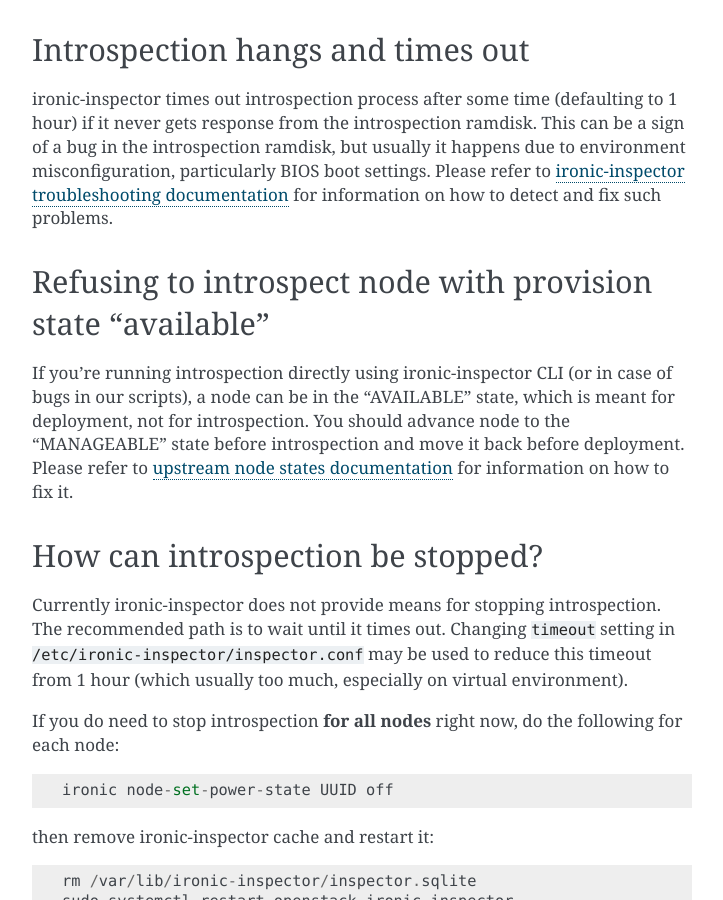
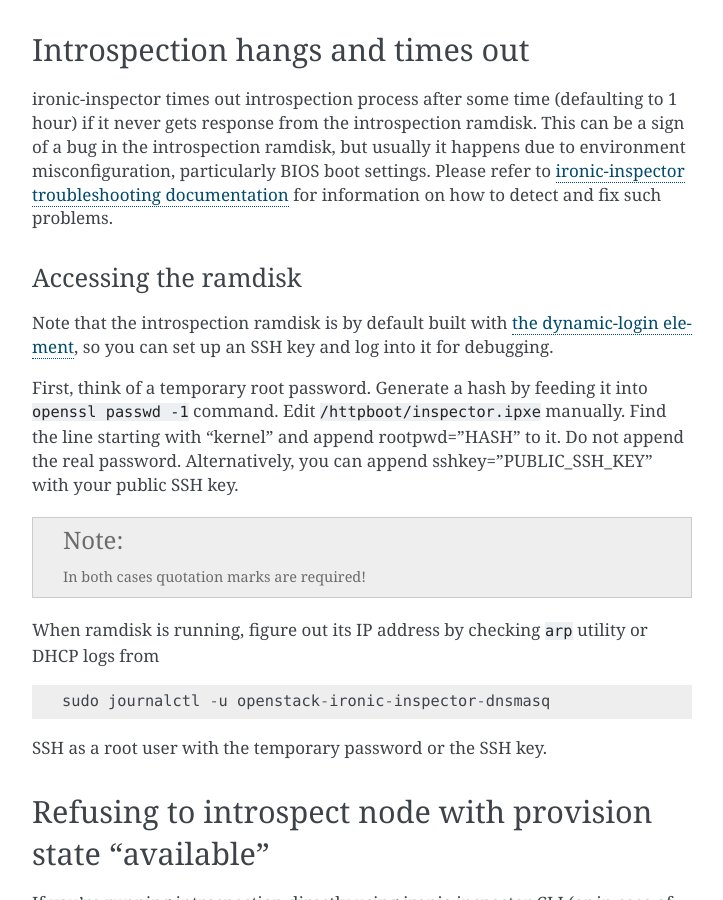
Before and after one commit to openstack-archive/tripleo-docs, a Sphinx documentation site: the page built from doc/source/troubleshooting/troubleshooting-nodes.rst, in a window 1280 px wide and 900 px high, scrolled down 1073 px. Shown: the whole window, without its empty margins (388-1111 px from the left). Built offline with Sphinx 7.4.7, drawn with Linux system fonts in a browser that asks for light colours; pages that are not in the unit, such as notebooks, are missing from menus; some of the changed text lies outside the part shown.

Commit message:
Document SSH-ing into introspection ramdisk
Change-Id: Ifd5f7235af639b98a5c66e012cd996b0e5647430

```diff
--- a/doc/source/troubleshooting/troubleshooting-nodes.rst
+++ b/doc/source/troubleshooting/troubleshooting-nodes.rst
@@ -58,6 +58,31 @@ environment misconfiguration, particularly BIOS boot settings. Please refer to
 `ironic-inspector troubleshooting documentation`_ for information on how to
 detect and fix such problems.
 
+Accessing the ramdisk
+~~~~~~~~~~~~~~~~~~~~~
+
+Note that the introspection ramdisk is by default built with `the
+dynamic-login element`_, so you can set up an SSH key and log into it for
+debugging.
+
+First, think of a temporary root password. Generate a hash by feeding it
+into ``openssl passwd -1`` command. Edit ``/httpboot/inspector.ipxe``
+manually. Find the line starting with "kernel" and append rootpwd="HASH" to it.
+Do not append the real password. Alternatively, you can append
+sshkey="PUBLIC_SSH_KEY" with your public SSH key.
+
+.. note::
+    In both cases quotation marks are required!
+
+When ramdisk is running, figure out its IP address by checking ``arp`` utility
+or DHCP logs from
+
+::
+
+    sudo journalctl -u openstack-ironic-inspector-dnsmasq
+
+SSH as a root user with the temporary password or the SSH key.
+
 Refusing to introspect node with provision state "available"
 ^^^^^^^^^^^^^^^^^^^^^^^^^^^^^^^^^^^^^^^^^^^^^^^^^^^^^^^^^^^^
 
@@ -90,3 +115,4 @@ then remove ironic-inspector cache and restart it::
 
 
 .. _ironic-inspector troubleshooting documentation: http://docs.openstack.org/developer/ironic-inspector/troubleshooting.html
+.. _the dynamic-login element: https://github.com/openstack/diskimage-builder/tree/master/elements/dynamic-login
```
